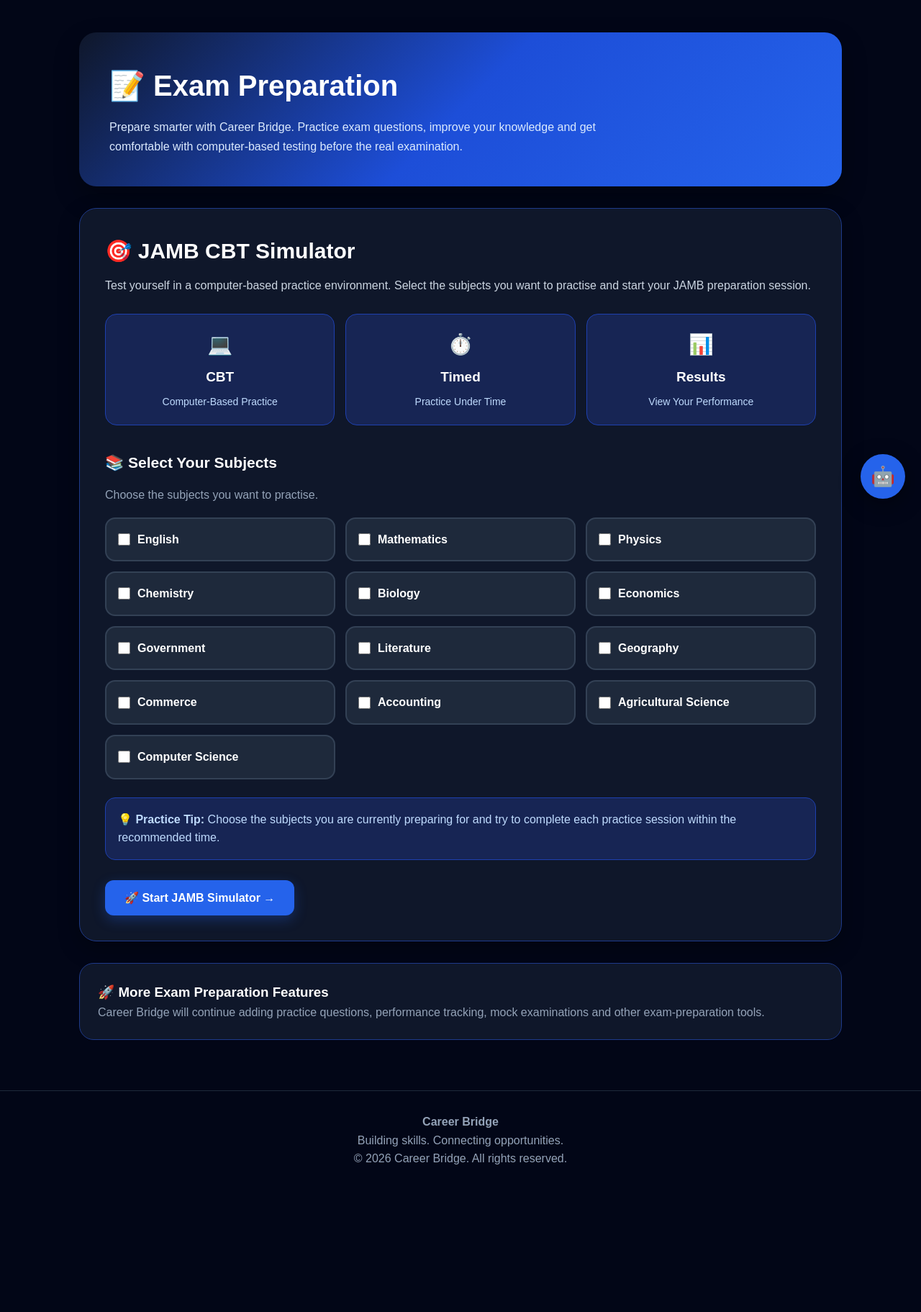
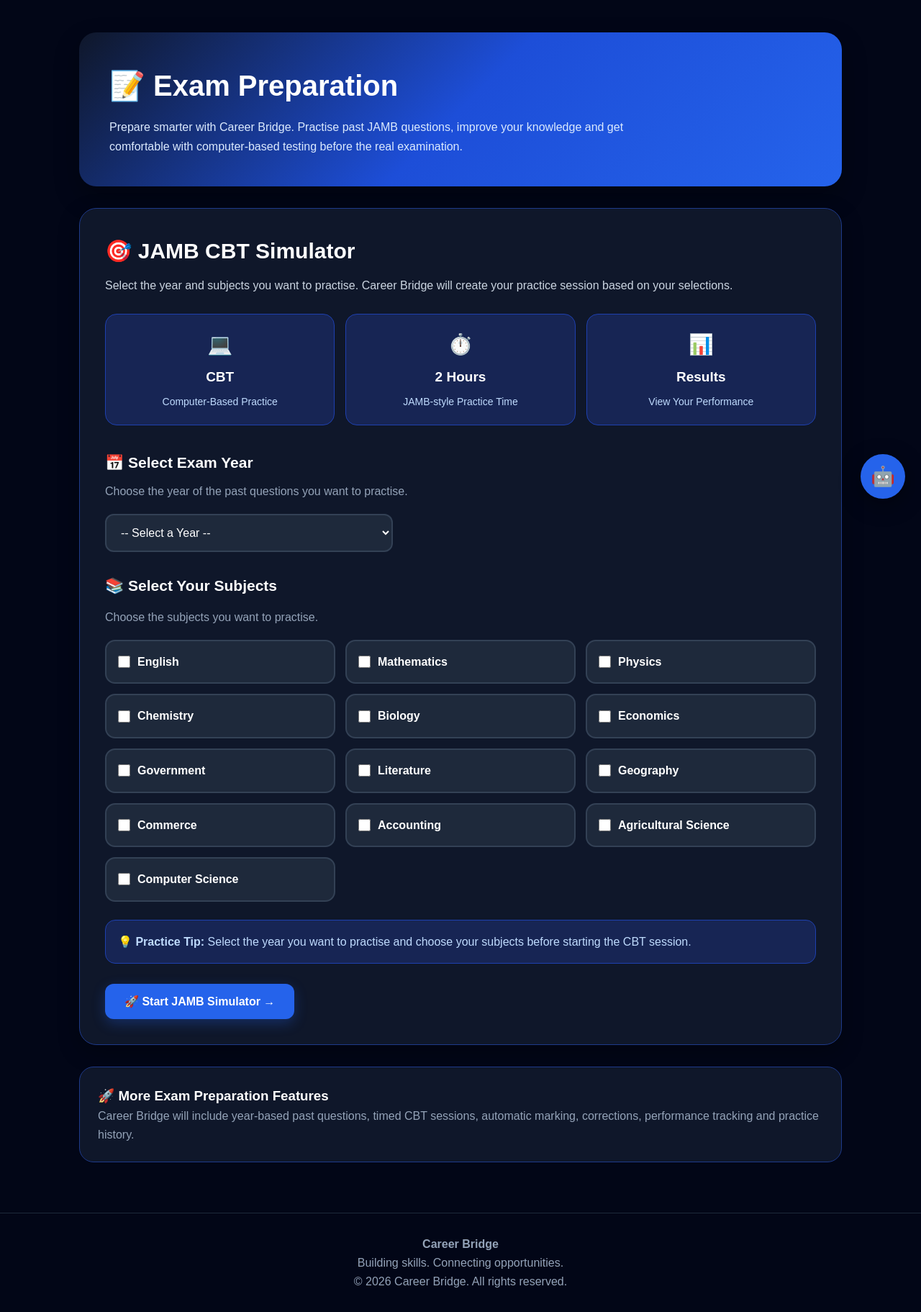
Before and after one commit to maxwellamenah11-byte/career-bridge, a Flask app: page /exam-preparation in a window 1280 px wide. Shown: the part 85-1908 px from the top of the page at 72% size. Before the commit the page ends 1703 px from the top, so only its background shows below. Run offline with Flask 3, Linux system fonts and the light colour scheme; the visitor is signed in with stand-in values (Sample User, id 1).

Commit message:
Update exam-preparation.html

```diff
--- a/templates/exam-preparation.html
+++ b/templates/exam-preparation.html
@@ -14,7 +14,6 @@
         color: white;
     }
 
-    /* HERO */
     .exam-hero {
         background: linear-gradient(135deg, #0f172a, #1d4ed8, #2563eb);
         border-radius: 24px;
@@ -36,7 +35,6 @@
         font-size: 16px;
     }
 
-    /* MAIN CARD */
     .simulator-card {
         background: #0f172a;
         border: 1px solid #1e3a8a;
@@ -56,7 +54,6 @@
         margin-bottom: 25px;
     }
 
-    /* INFO BOXES */
     .info-grid {
         display: grid;
         grid-template-columns: repeat(3, 1fr);
@@ -88,7 +85,47 @@
         font-size: 14px;
     }
 
+    /* YEAR SECTION */
+
+    .year-section {
+        margin-top: 25px;
+        margin-bottom: 30px;
+    }
+
+    .year-section h3 {
+        margin-bottom: 10px;
+        font-size: 21px;
+    }
+
+    .year-section p {
+        color: #94a3b8;
+        margin-bottom: 18px;
+    }
+
+    .year-select {
+        width: 100%;
+        max-width: 400px;
+        padding: 15px 16px;
+        border-radius: 12px;
+        border: 2px solid #334155;
+        background: #1e293b;
+        color: white;
+        font-size: 16px;
+        cursor: pointer;
+        outline: none;
+    }
+
+    .year-select:focus {
+        border-color: #2563eb;
+    }
+
+    .year-select option {
+        background: #0f172a;
+        color: white;
+    }
+
     /* SUBJECT SECTION */
+
     .subject-section {
         margin-top: 25px;
     }
@@ -136,7 +173,6 @@
         cursor: pointer;
     }
 
-    /* NOTICE */
     .notice {
         margin-top: 25px;
         padding: 17px;
@@ -147,7 +183,6 @@
         line-height: 1.6;
     }
 
-    /* START BUTTON */
     .start-button {
         margin-top: 28px;
         padding: 15px 27px;
@@ -167,7 +202,6 @@
         transform: translateY(-2px);
     }
 
-    /* EXTRA SECTION */
     .coming-soon {
         margin-top: 30px;
         padding: 25px;
@@ -186,7 +220,6 @@
         margin-bottom: 0;
     }
 
-    /* MOBILE */
     @media (max-width: 750px) {
 
         .exam-page {
@@ -213,6 +246,10 @@
         .simulator-card h2 {
             font-size: 25px;
         }
+
+        .year-select {
+            max-width: 100%;
+        }
     }
 </style>
 
@@ -220,32 +257,35 @@
 <div class="exam-page">
 
     <!-- HERO -->
+
     <div class="exam-hero">
 
         <h1>📝 Exam Preparation</h1>
 
         <p>
-            Prepare smarter with Career Bridge. Practice exam questions,
-            improve your knowledge and get comfortable with computer-based
-            testing before the real examination.
+            Prepare smarter with Career Bridge. Practise past JAMB
+            questions, improve your knowledge and get comfortable with
+            computer-based testing before the real examination.
         </p>
 
     </div>
 
 
     <!-- JAMB SIMULATOR -->
+
     <div class="simulator-card">
 
         <h2>🎯 JAMB CBT Simulator</h2>
 
         <p class="description">
-            Test yourself in a computer-based practice environment.
-            Select the subjects you want to practise and start your
-            JAMB preparation session.
+            Select the year and subjects you want to practise.
+            Career Bridge will create your practice session based
+            on your selections.
         </p>
 
 
         <!-- INFO -->
+
         <div class="info-grid">
 
             <div class="info-box">
@@ -265,10 +305,10 @@
 
                 <div class="info-icon">⏱️</div>
 
-                <strong>Timed</strong>
+                <strong>2 Hours</strong>
 
                 <span>
-                    Practice Under Time
+                    JAMB-style Practice Time
                 </span>
 
             </div>
@@ -290,11 +330,47 @@
 
 
         <!-- FORM -->
+
         <form method="POST"
               action="{{ url_for('start_jamb_exam') }}">
 
 
+            <!-- YEAR -->
+
+            <div class="year-section">
+
+                <h3>📅 Select Exam Year</h3>
+
+                <p>
+                    Choose the year of the past questions you want
+                    to practise.
+                </p>
+
+                <select
+                    name="year"
+                    class="year-select"
+                    required
+                >
+
+                    <option value="">
+                        -- Select a Year --
+                    </option>
+
+                    {% for year in range(2000, 2027) %}
+
+                    <option value="{{ year }}">
+                        {{ year }}
+                    </option>
+
+                    {% endfor %}
+
+                </select>
+
+            </div>
+
+
             <!-- SUBJECTS -->
+
             <div class="subject-section">
 
                 <h3>📚 Select Your Subjects</h3>
@@ -328,17 +404,18 @@
 
 
             <!-- NOTICE -->
+
             <div class="notice">
 
                 💡 <strong>Practice Tip:</strong>
-                Choose the subjects you are currently preparing for
-                and try to complete each practice session within the
-                recommended time.
+                Select the year you want to practise and choose
+                your subjects before starting the CBT session.
 
             </div>
 
 
             <!-- BUTTON -->
+
             <button
                 type="submit"
                 class="start-button">
@@ -353,14 +430,15 @@
 
 
     <!-- FUTURE FEATURES -->
+
     <div class="coming-soon">
 
         <h3>🚀 More Exam Preparation Features</h3>
 
         <p>
-            Career Bridge will continue adding practice questions,
-            performance tracking, mock examinations and other
-            exam-preparation tools.
+            Career Bridge will include year-based past questions,
+            timed CBT sessions, automatic marking, corrections,
+            performance tracking and practice history.
         </p>
 
     </div>
```
